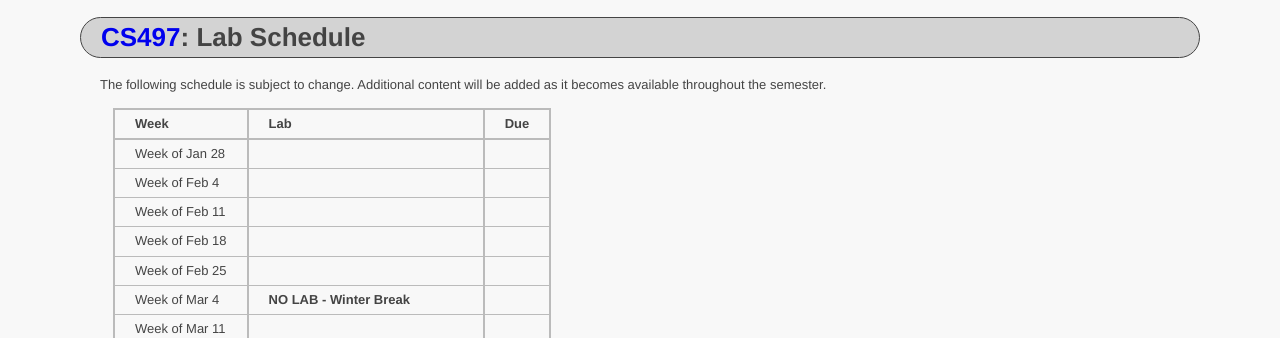
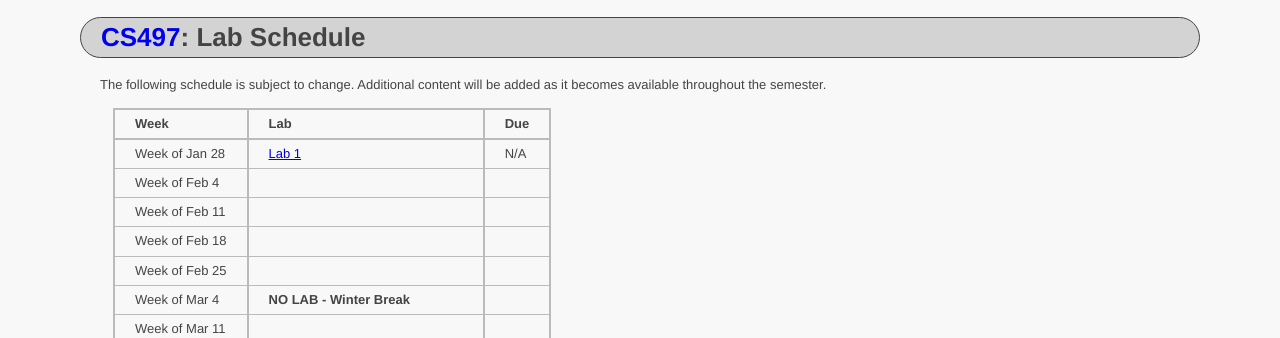
Before and after one commit to ycpcs/cs497-spring2019, a Jekyll site: the page built from labs/index.md, in a window 1280 px wide. Shown: the top 338 px of the page. Built offline with Jekyll 4.4.1, drawn with Linux system fonts in a browser that asks for light colours.

Commit message:
Update index.md

```diff
--- a/labs/index.md
+++ b/labs/index.md
@@ -10,7 +10,7 @@ Additional content will be added as it becomes available throughout the semester
 
 **Week**       | **Lab**                                                                |  **Due**
 :--------------|:-----------------------------------------------------------------------|:--------------------------
-Week of Jan 28 |  |
+Week of Jan 28 |  [Lab 1](lab1.html)                                                    | N/A
 Week of Feb 4  |  |
 Week of Feb 11 |  |
 Week of Feb 18 |  |
```
